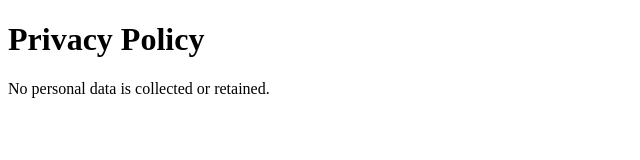
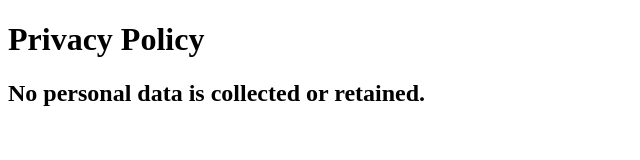
Before and after one commit to rpxn/minimalprivacypolicy, a plain HTML site: page index.html in a window 1280 px wide. Shown: the whole page, without its empty margins (0-640 px from the left). Drawn offline with Linux system fonts and the light colour scheme.

Commit message:
Update index.html

```diff
--- a/index.html
+++ b/index.html
@@ -6,6 +6,6 @@
  </head>
  <body>
   <h1>Privacy Policy</h1>
-  <p>No personal data is collected or retained.</p>
+  <h2>No personal data is collected or retained.</h2>
  </body>
 </html>
```
